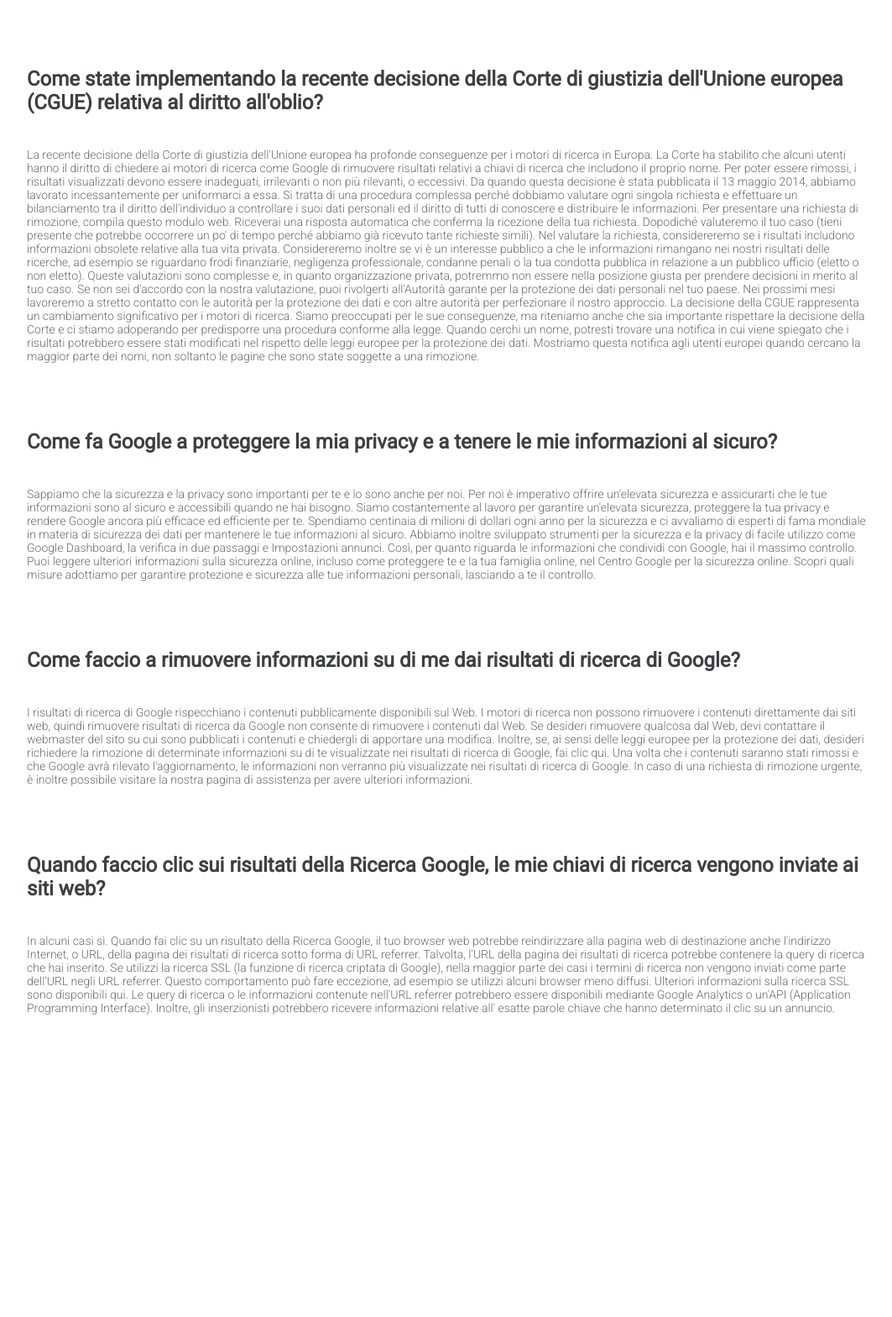
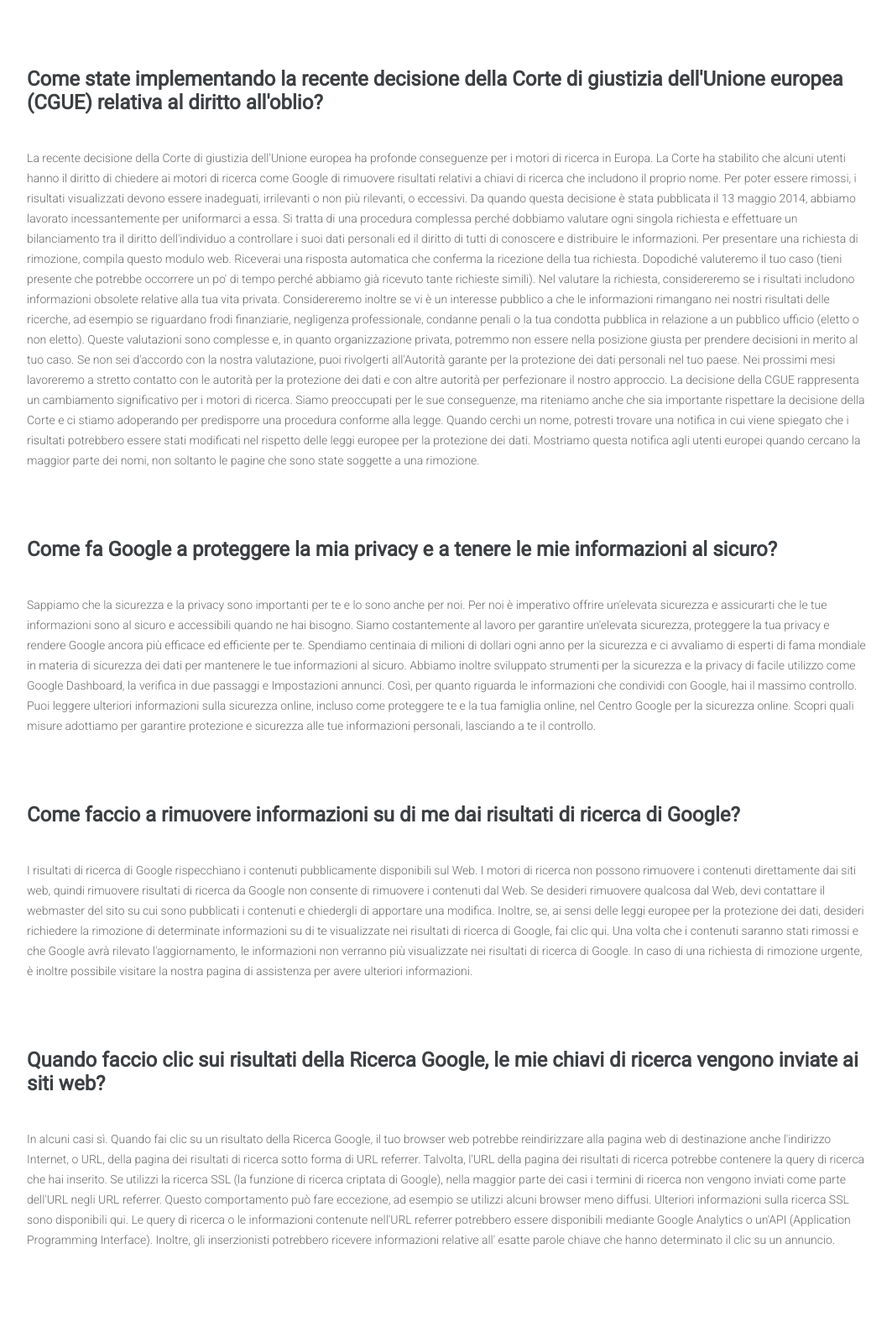
Before and after one commit to alfredodiforti/php-google-faq, a PHP site: page / in a window 1280 px wide. Shown: the part 114-1682 px from the top of the page at 84% size, without its empty margins (108-1171 px from the left). Before the commit the page ends 1322 px from the top, so only its background shows below. Run offline with PHP 8.4, Linux system fonts and the light colour scheme.

Commit message:
fix finale

```diff
--- a/dist/css/app.css
+++ b/dist/css/app.css
@@ -84,4 +84,5 @@ main p {
   font-size: 14px;
   font-weight: 300;
   padding-bottom: 80px;
+  line-height: 24px;
 }
--- a/partials/main.scss
+++ b/partials/main.scss
@@ -9,5 +9,6 @@ main {
         font-size: 14px;
         font-weight: 300;
         padding-bottom: 80px;
+        line-height: 24px;
     }
 }
```
